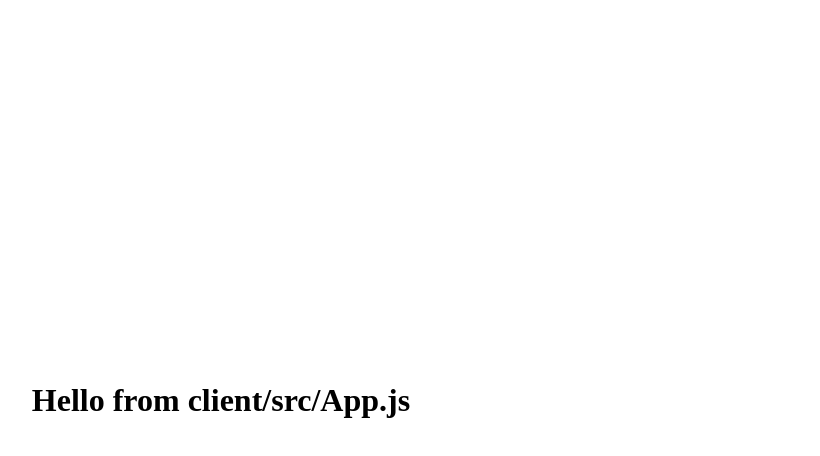
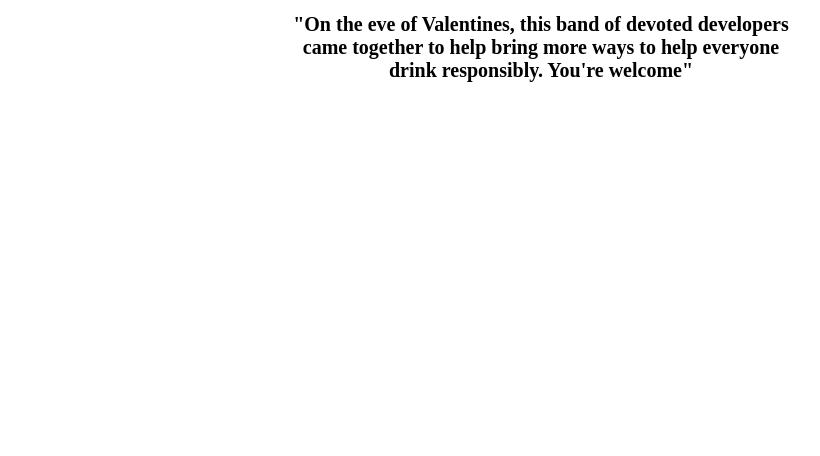
Before and after one commit to wyncode/C36_midterm_adrian_jaboa_leigh_natalie, a React (Create React App) app in the folder client/: page / in a window 1280 px wide. Shown: the top 456 px of the page, without its empty margins (99-919 px from the left). Built offline with nearby package versions, Linux system fonts and the light colour scheme; no server answers.

Commit message:
About Us page

```diff
--- a/client/src/App.css
+++ b/client/src/App.css
@@ -13,3 +13,14 @@
 }
 
 /* END DEMO */
+
+.hero-container {
+  display: flex;
+  justify-content: center;
+}
+
+.hero-title {
+  font-size: 20px;
+  max-width: 500px;
+  text-align: center;
+}
--- a/client/src/App.jsx
+++ b/client/src/App.jsx
@@ -1,5 +1,6 @@
 import React from 'react';
 import './App.css';
+import AboutUs from "./components/AboutUs";
 
 class App extends React.Component {
   state = { serverMessage: '' };
@@ -12,10 +13,7 @@ class App extends React.Component {
 
   render() {
     return (
-      <div id="demo">
-        <h1>Hello from client/src/App.js</h1>
-        <h1>{this.state.serverMessage}</h1>
-      </div>
+     <AboutUs/>
     );
   }
 }
--- /dev/null
+++ b/client/src/components/AboutUs.jsx
@@ -0,0 +1,11 @@
+import React from 'react';
+
+
+
+const AboutUs = () => (
+    <div className="hero-container">
+        <h1 className="hero-title">"On the eve of Valentines, this band of devoted developers came together to help bring more ways to help everyone drink responsibly. You're welcome" </h1>
+    </div>
+)
+
+export default AboutUs;
```
Also changed, not shown: client/src/components/PhotoTemp.jsx (deleted).
